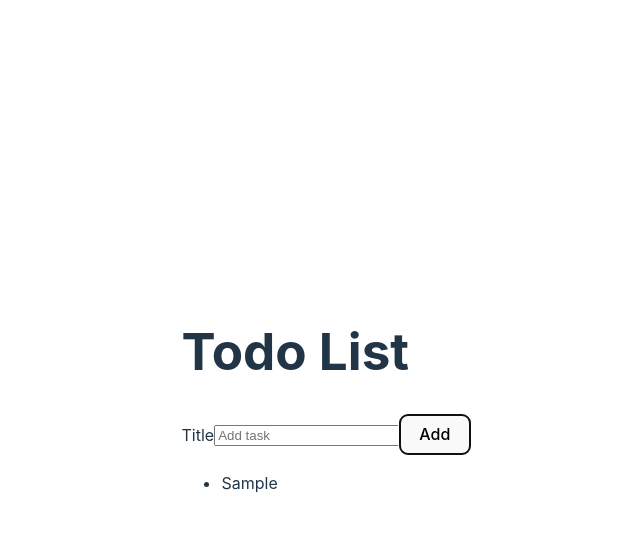
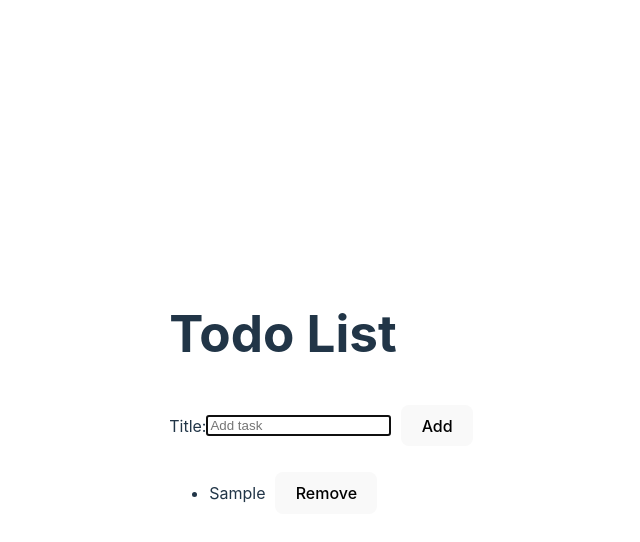
Before and after one commit to jennycodingnow/react-todo, a React (Vite) app: page / in a window 1280 px wide. Both pictures are taken after typing "Sample" into the empty fields and a click on the button "Add". Shown: the top 542 px of the page, without its empty margins (314-954 px from the left). Built offline with nearby package versions, Linux system fonts and the light colour scheme.

Commit message:
finished lesson_1_6 and added some styling

```diff
--- /dev/null
+++ b/src/AddTodoForm.css
@@ -0,0 +1,12 @@
+.add-todo-form-container {
+    display: flex;
+    align-items: center;
+}
+
+.to-input {
+    margin-right: 50px;
+}
+
+.add-button {
+    margin: 10px;
+}
--- a/src/AddTodoForm.jsx
+++ b/src/AddTodoForm.jsx
@@ -1,5 +1,7 @@
 import PropTypes from "prop-types";
 import { useState } from "react";
+import InputWithLabel from "./InputWithLabel";
+import "./AddTodoForm.css";
 
 const AddTodoForm = (props) => {
     const { onAddTodo } = props;
@@ -18,17 +20,17 @@ const AddTodoForm = (props) => {
     };
 
     return (
-        <form onSubmit={handleAddTodo}>
-            <label htmlFor="todoTitle">Title</label>
-            <input
-                id="todoTitle"
-                name="title"
-                type="text"
-                placeholder="Add task"
-                value={todoTitle}
-                onChange={handleTitleChange}
-            />
-            <button type="submit">Add</button>
+        <form className="add-todo-form-container" onSubmit={handleAddTodo}>
+            <InputWithLabel
+                className="todo-input"
+                todoTitle={todoTitle}
+                handleTitleChange={handleTitleChange}
+            >
+                Title:
+            </InputWithLabel>
+            <button type="submit" className="add-button">
+                Add
+            </button>
         </form>
     );
 };
--- a/src/App.jsx
+++ b/src/App.jsx
@@ -27,11 +27,16 @@ function App() {
         setTodoList([...todoList, newTodo]);
     };
 
+    const removeTodo = (id) => {
+        const updateTodoList = todoList.filter((todo) => todo.id != id);
+        setTodoList(updateTodoList);
+    };
+
     return (
         <>
             <h1>Todo List</h1>
             <AddTodoForm onAddTodo={addTodo} />
-            <TodoList todoList={todoList} />
+            <TodoList todoList={todoList} onRemoveTodo={removeTodo} />
         </>
     );
 }
--- /dev/null
+++ b/src/InputWithLabel.jsx
@@ -0,0 +1,33 @@
+import PropTypes from "prop-types";
+import { useEffect, useRef } from "react";
+
+const InputWithLabel = (props) => {
+    const { todoTitle, handleTitleChange, children } = props;
+    const inputRef = useRef();
+    useEffect(() => {
+        inputRef.current.focus();
+    });
+
+    return (
+        <>
+            <label htmlFor="todoTitle">{children}</label>
+            <input
+                id="todoTitle"
+                name="title"
+                type="text"
+                placeholder="Add task"
+                value={todoTitle}
+                onChange={handleTitleChange}
+                ref={inputRef}
+            />
+        </>
+    );
+};
+
+export default InputWithLabel;
+
+InputWithLabel.propTypes = {
+    todoTitle: PropTypes.string.isRequired,
+    handleTitleChange: PropTypes.func.isRequired,
+    children: PropTypes.node.isRequired,
+};
--- a/src/TodoList.jsx
+++ b/src/TodoList.jsx
@@ -2,11 +2,16 @@ import TodoListItem from "./TodoListItem";
 import PropTypes from "prop-types";
 
 const TodoList = (props) => {
-    const { todoList } = props;
+    const { todoList, onRemoveTodo } = props;
+
     return (
         <ul>
             {todoList.map((item) => (
-                <TodoListItem key={item.id} todo={item} />
+                <TodoListItem
+                    key={item.id}
+                    todo={item}
+                    onRemoveTodo={onRemoveTodo}
+                />
             ))}
         </ul>
     );
@@ -21,4 +26,5 @@ TodoList.propTypes = {
             title: PropTypes.string.isRequired,
         })
     ).isRequired,
+    onRemoveTodo: PropTypes.func.isRequired,
 };
--- /dev/null
+++ b/src/TodoListItem.css
@@ -0,0 +1,8 @@
+.todo-list-item-container {
+    display: flex;
+    align-items: center;
+}
+
+.todo-title {
+    margin-right: 10px;
+}
--- a/src/TodoListItem.jsx
+++ b/src/TodoListItem.jsx
@@ -1,8 +1,16 @@
 import PropTypes from "prop-types";
+import "./TodoListItem.css";
 
 const TodoListItem = (props) => {
-    const { todo } = props;
-    return <li>{todo.title}</li>;
+    const { todo, onRemoveTodo } = props;
+    return (
+        <div className="todo-list-item-container">
+            <li className="todo-title">{todo.title}</li>
+            <button type="button" onClick={() => onRemoveTodo(todo.id)}>
+                Remove
+            </button>
+        </div>
+    );
 };
 export default TodoListItem;
 
@@ -11,4 +19,5 @@ TodoListItem.propTypes = {
         id: PropTypes.number.isRequired,
         title: PropTypes.string.isRequired,
     }).isRequired,
+    onRemoveTodo: PropTypes.func.isRequired,
 };
```
